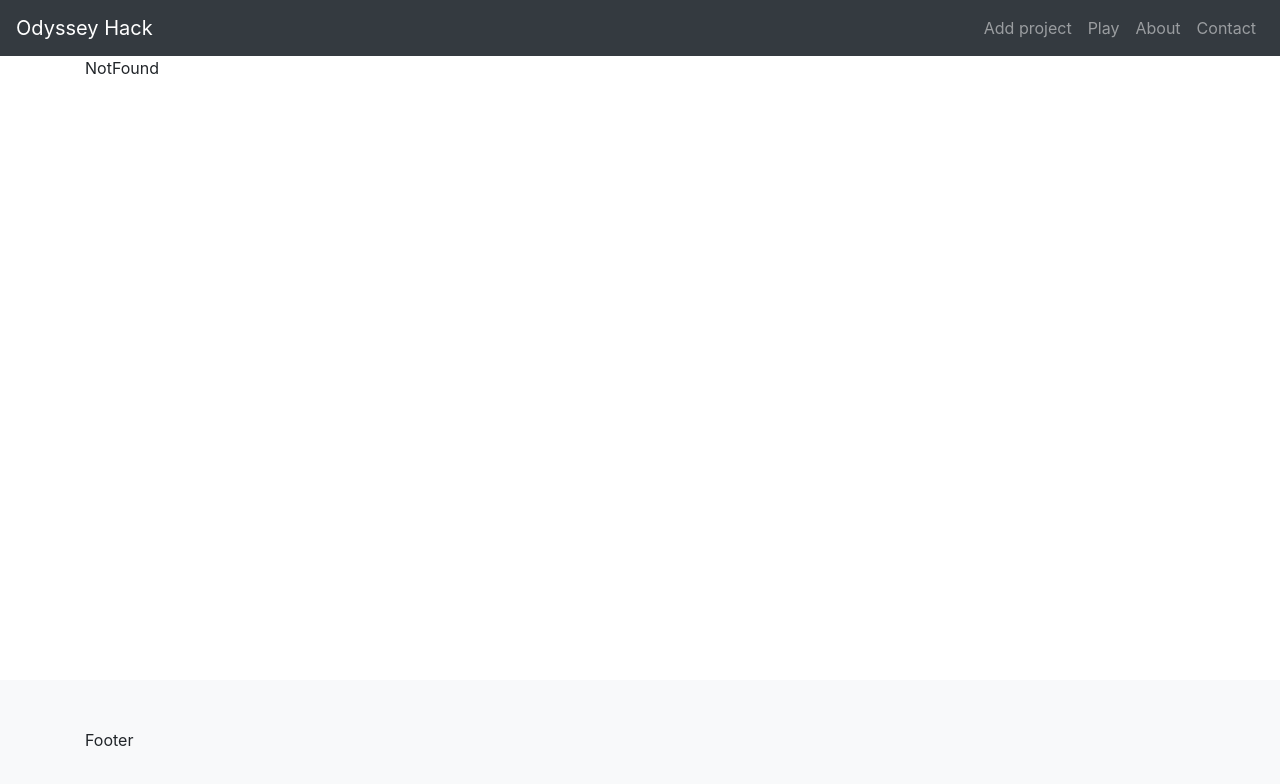
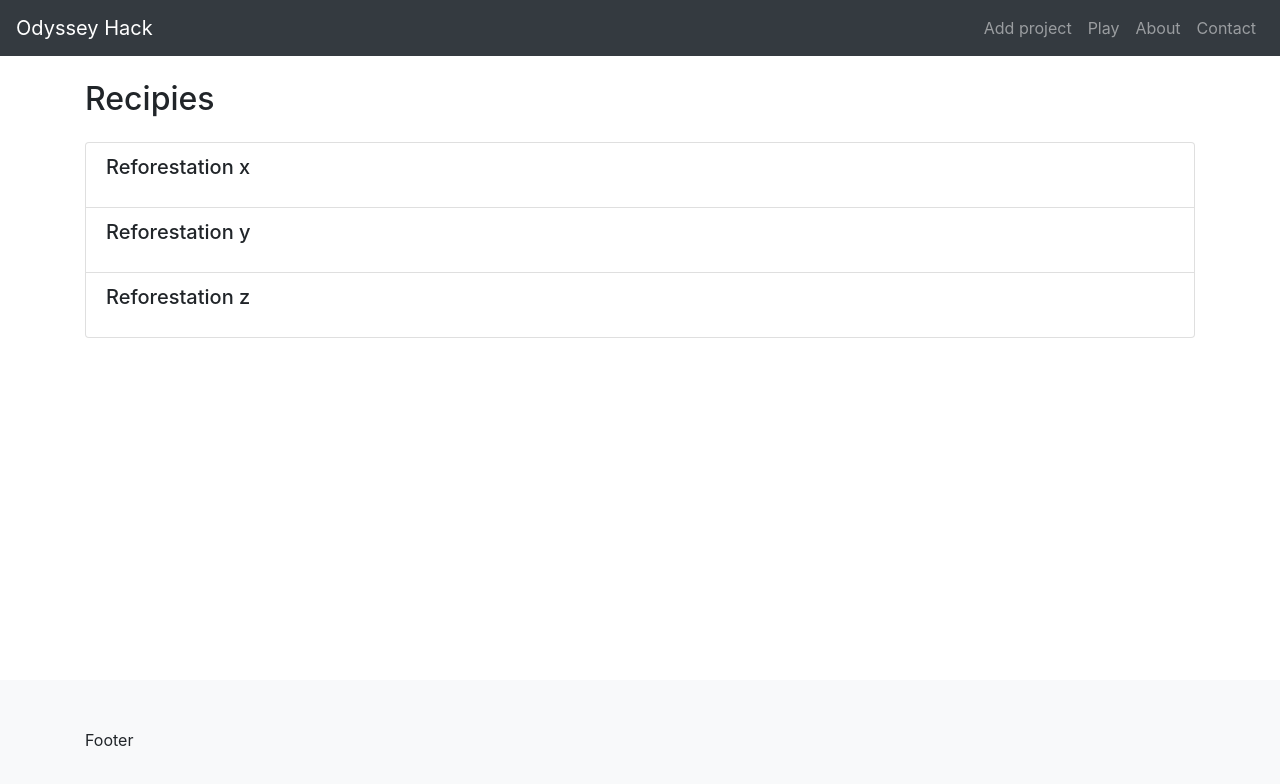
Before and after one commit to odysseyhack/rewild4good, a React (Create React App) app: page /recipies in a window 1280 px wide. Shown: the top 784 px of the page. Built offline with nearby package versions, Linux system fonts and the light colour scheme.

Commit message:
add next screen

```diff
--- a/src/App.js
+++ b/src/App.js
@@ -6,8 +6,8 @@ import Home from './containers/Home';
 import About from './containers/About';
 import Contact from './containers/Contact';
 import NotFound from './containers/NotFound';
-import Play from './containers/Play';
 import Project from './containers/Project';
+import Recipies from './containers/Recipies';
 
 // Components
 import Header from './components/Header';
@@ -23,7 +23,7 @@ class App extends Component {
             <Route exact path="/" component={Home} />
             <Route path="/about" component={About} />
             <Route path="/contact" component={Contact} />
-            <Route path="/play" component={Play} />
+            <Route path="/recipies" component={Recipies} />
             <Route path="/project" component={Project} />
 
             {/* Not found */}
--- a/src/containers/Project.js
+++ b/src/containers/Project.js
@@ -1,4 +1,5 @@
 import React, { Component } from 'react';
+import { Route } from 'react-router-dom';
 import { Button, Form, FormGroup, Label, Input } from 'reactstrap';
 import './project.css';
 
@@ -130,6 +131,18 @@ export default class Project extends Component {
             </div>
             <div className="col-md-6">{this.renderGoals(this.state.goals)}</div>
           </div>
+          <div className="text-center my-5">
+            <Route
+              render={({ history }) => (
+                <Button
+                  color="primary"
+                  size="lg"
+                  onClick={() => history.push('/recipies')}>
+                  Find suitable recipies
+                </Button>
+              )}
+            />
+          </div>
         </div>
       </>
     );
--- /dev/null
+++ b/src/containers/Recipies.js
@@ -0,0 +1,46 @@
+import React, { Component } from 'react';
+import {
+  ListGroup,
+  ListGroupItem,
+  ListGroupItemHeading,
+  ListGroupItemText
+} from 'reactstrap';
+
+const data = [
+  {
+    name: 'Reforestation x',
+    verified: true,
+    increase_jobs: '24%',
+    duration: 293
+  },
+  {
+    name: 'Reforestation y',
+    verified: true,
+    increase_jobs: '34%',
+    duration: 222
+  },
+  {
+    name: 'Reforestation z',
+    verified: false,
+    increase_jobs: '12%',
+    duration: 994
+  }
+];
+
+export default class Recipies extends Component {
+  render() {
+    return (
+      <div className="container my-4">
+        <h2 className="mb-4">Recipies</h2>
+        <ListGroup>
+          {data.map((item, index) => (
+            <ListGroupItem key={index}>
+              <ListGroupItemHeading>{item.name}</ListGroupItemHeading>
+              <ListGroupItemText>{item.description}</ListGroupItemText>
+            </ListGroupItem>
+          ))}
+        </ListGroup>
+      </div>
+    );
+  }
+}
```
